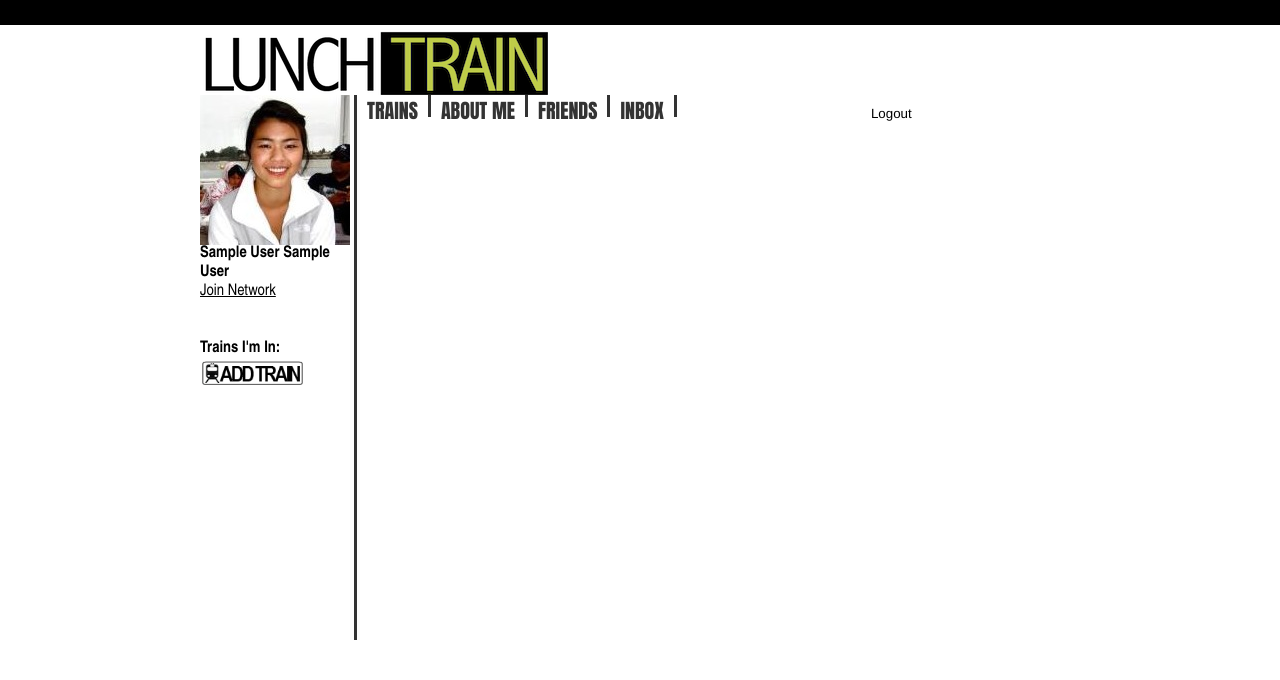
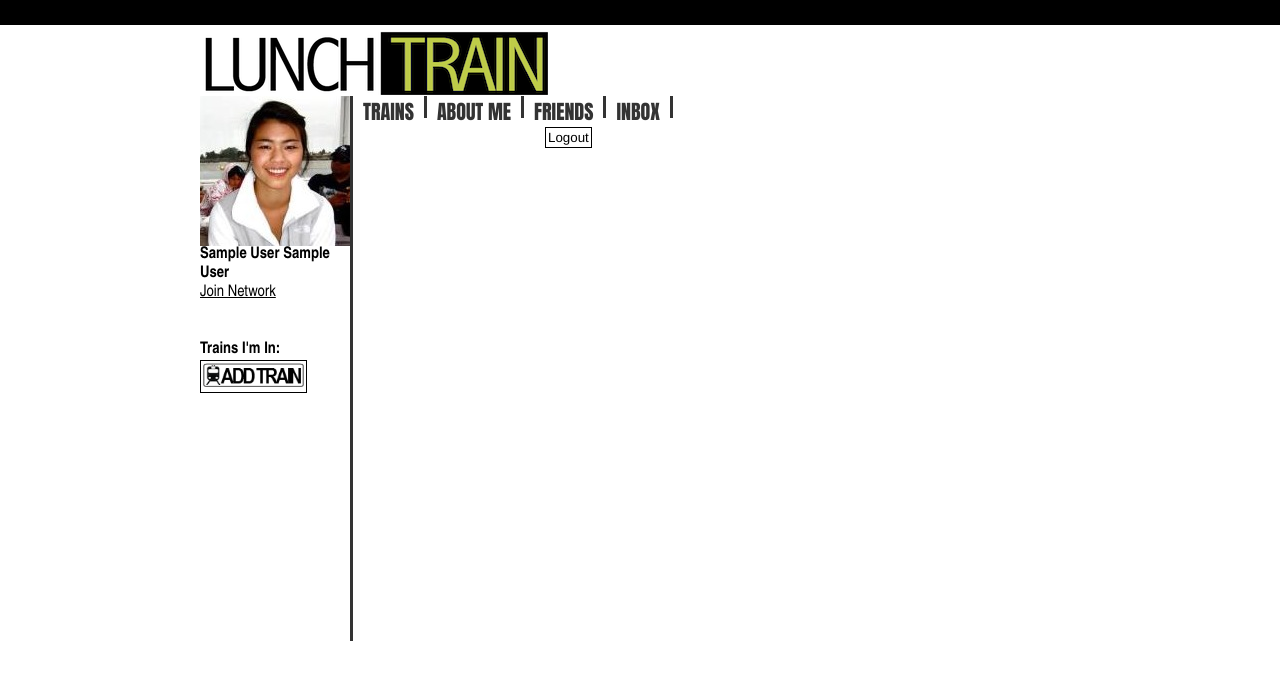
Before and after one commit to arthurhuang/LunchTrain, a PHP site: page /profile.php?tab=1 in a window 1280 px wide. Shown: the top 680 px of the page. Run offline with PHP 8.4, Linux system fonts and the light colour scheme; the visitor is signed in with stand-in values (Sample User, id 1); data that the repository does not hold is empty.

Commit message:
relative layout

```diff
--- a/profile.php
+++ b/profile.php
@@ -9,13 +9,14 @@
 <link rel="stylesheet" href="style.css" type="text/css" />
 </head>
 <body>
-<div id="body">
-	 	<div id="topbar">
+<div id="crate">
+		<div id="topbar">
 	 		<div id="topbarline">
 	 		</div>
 	 		<div id="topbartitle">
 	 		</div>
 	 	</div>
+
 	 	<div id="leftsidebar">
 			<div id="leftsidebarpic">
 	 		</div>
--- a/style.css
+++ b/style.css
@@ -12,12 +12,11 @@ a:hover, a:active, a:visited {
 	text-decoration: none;
 }
 #body {
-	background-color:#F5F6F6;
+	position:relative;
 }
 
 #topbar {
-	width:100%;
-	height:86px;
+	height:96px;
 	background-color: #fff;
 
 }
@@ -40,11 +39,15 @@ a:hover, a:active, a:visited {
 	height:20px;
 	padding: 8px 0px 0px 0px;
 }
+
+#crate {
+	position:relative;
+}
 #leftsidebar {
-	width:154px;
-	height:100%;
+	width:150px;
+	padding-left:200px;
+	position:absolute;
 	float:left;
-	padding-left:200px;
 	border-right: 3px solid #333;
 	background:#fff;
 }
@@ -62,10 +65,8 @@ a:hover, a:active, a:visited {
 
 
 #right{
-	width:886px;
-	height:100%;
-	float:left;
-	margin-left:0px;
+	position:absolute;
+	padding-left:353px
 
 }
 
@@ -221,10 +222,11 @@ label {
 }
 input {
 	font-family: Helvetica;
-    border: 0px solid #000;
+    border: 1px solid #000;
 	margin-bottom: 5px;
     background-color: #FFF;
     padding: 2px;
+
 }
 input:hover {
 }
```
